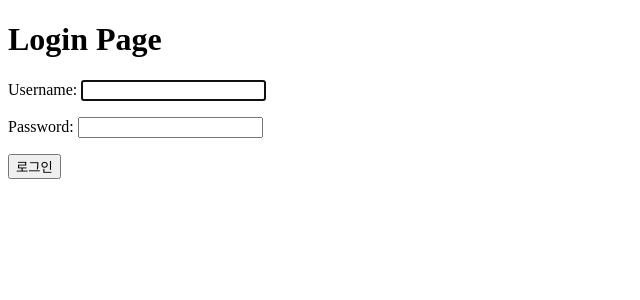
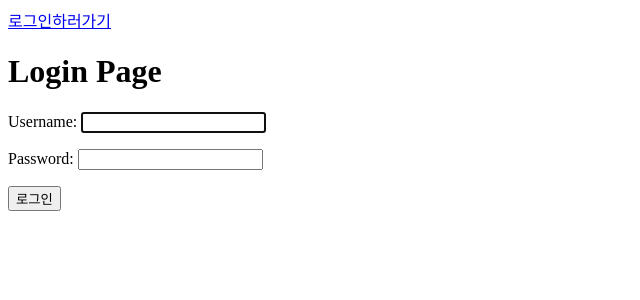
Before and after one commit to jyk3311/spartamarket, a Django app: page /accounts/login/ in a window 1280 px wide. Shown: the top 300 px of the page, without its empty margins (0-640 px from the left). Run offline with Django 4.2, Linux system fonts and the light colour scheme.

Commit message:
feat: base.html 하이퍼링크추가 하이퍼링크는 로그인할수 있게 하는 하이퍼링크

```diff
--- a/templates/base.html
+++ b/templates/base.html
@@ -1,12 +1,23 @@
 <!DOCTYPE html>
 <html lang="en">
+
 <head>
     <meta charset="UTF-8">
     <meta name="viewport" content="width=device-width, initial-scale=1.0">
     <title>Document</title>
 </head>
+
 <body>
-    {% block content %}
-    {% endblock content %}
+    <div class="navbar">
+        <a href="{% url 'accounts:login' %}">로그인하러가기</a>
+
+    </div>
+    <div class="container">
+        {% block content %}
+
+        {% endblock content %}
+    </div>
+
 </body>
+
 </html>
```
